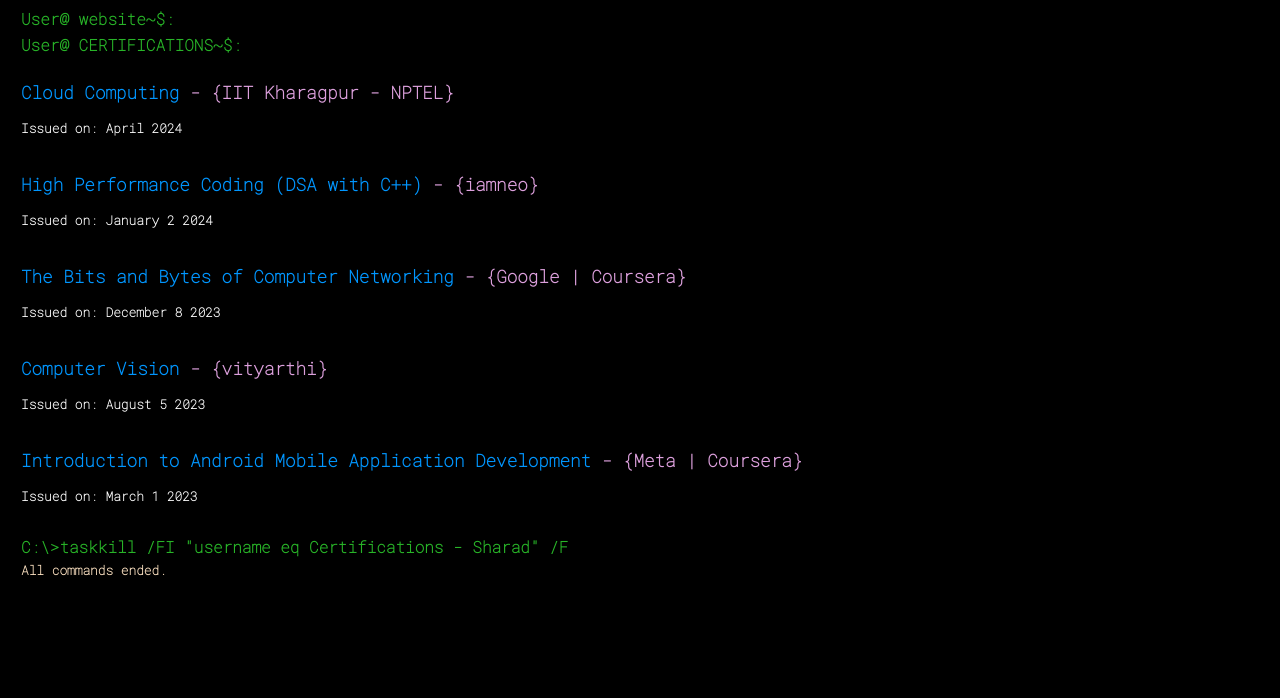
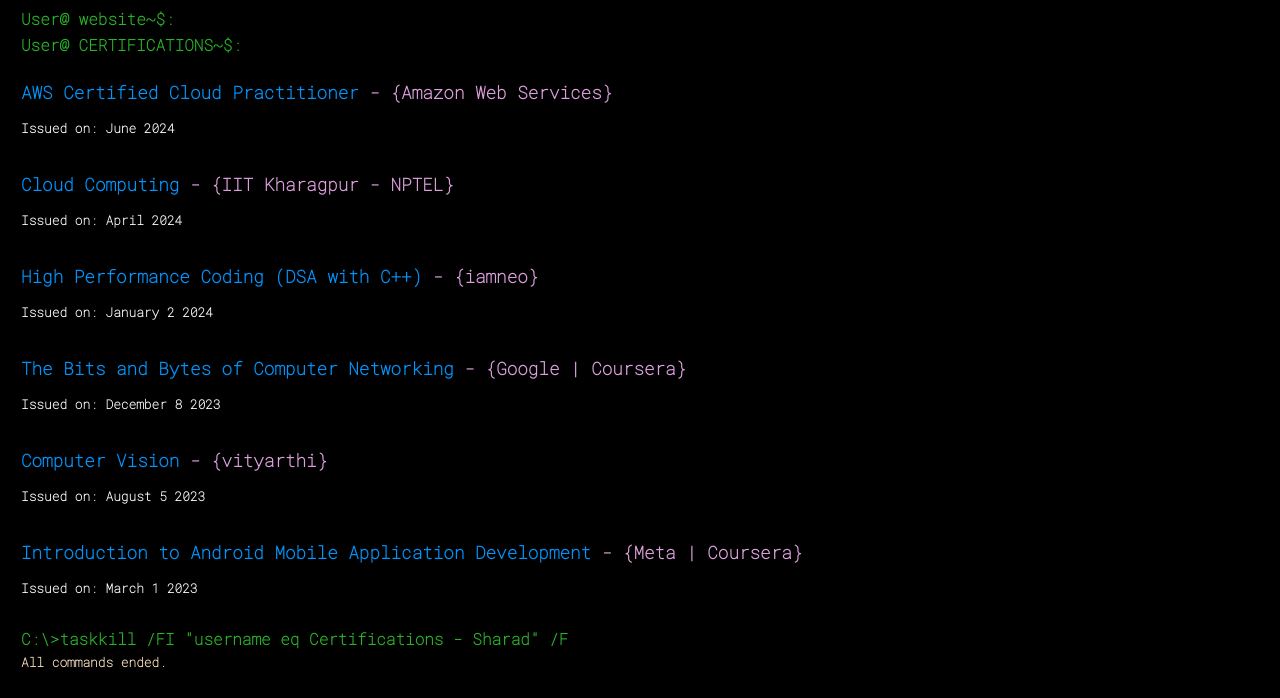
Before and after one commit to sharadj34/Portfolio, a plain HTML site: page html/certification.html in a window 1280 px wide. Shown: the part 40-738 px from the top of the page. Drawn offline with Linux system fonts and the light colour scheme; a web font is replaced by a local one.

Commit message:
Update certification.html

```diff
--- a/html/certification.html
+++ b/html/certification.html
@@ -30,7 +30,13 @@
         <div class="tagged">User@ CERTIFICATIONS~$: </div>
         <br>
         <div style="padding-bottom:1rem;">
+        <p class="imp_info"><a class="imp_info website" href="https://drive.google.com/file/d/1cJUhWaaxF5-Z1dTmuokCEcVZVCfzlNBb/view?usp=sharing"
+                target="_blank">AWS Certified Cloud Practitioner</a> <span class="post">-
+                {Amazon Web Services}</span>
+        </p>
+        <p class="timeline">Issued on: June 2024</p>
 
+        <br>
         <p class="imp_info"><a class="imp_info website" href="https://archive.nptel.ac.in/content/noc/NOC24/SEM1/Ecertificates/106/noc24-cs17/Course/NPTEL24CS17S35290133930712432.pdf"
                 target="_blank">Cloud Computing</a> <span class="post">-
                 {IIT Kharagpur - NPTEL}</span>
```
